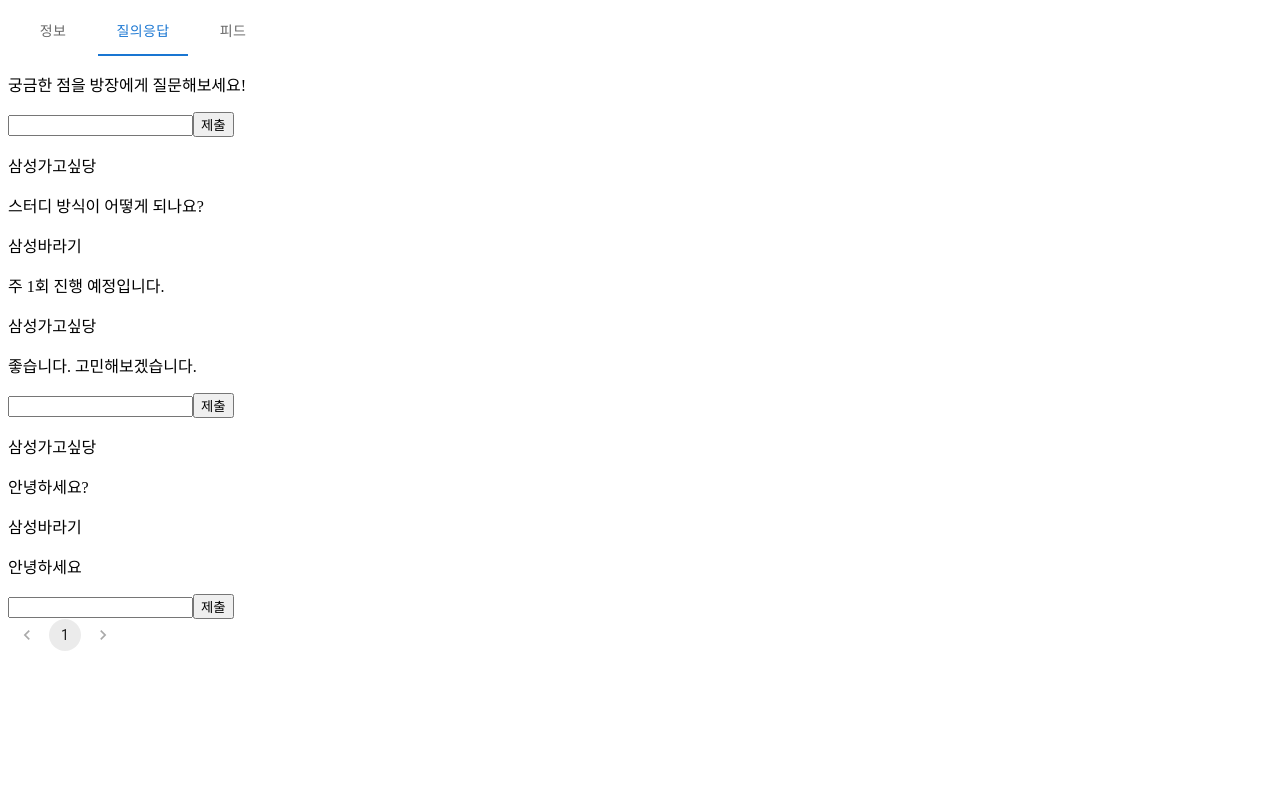
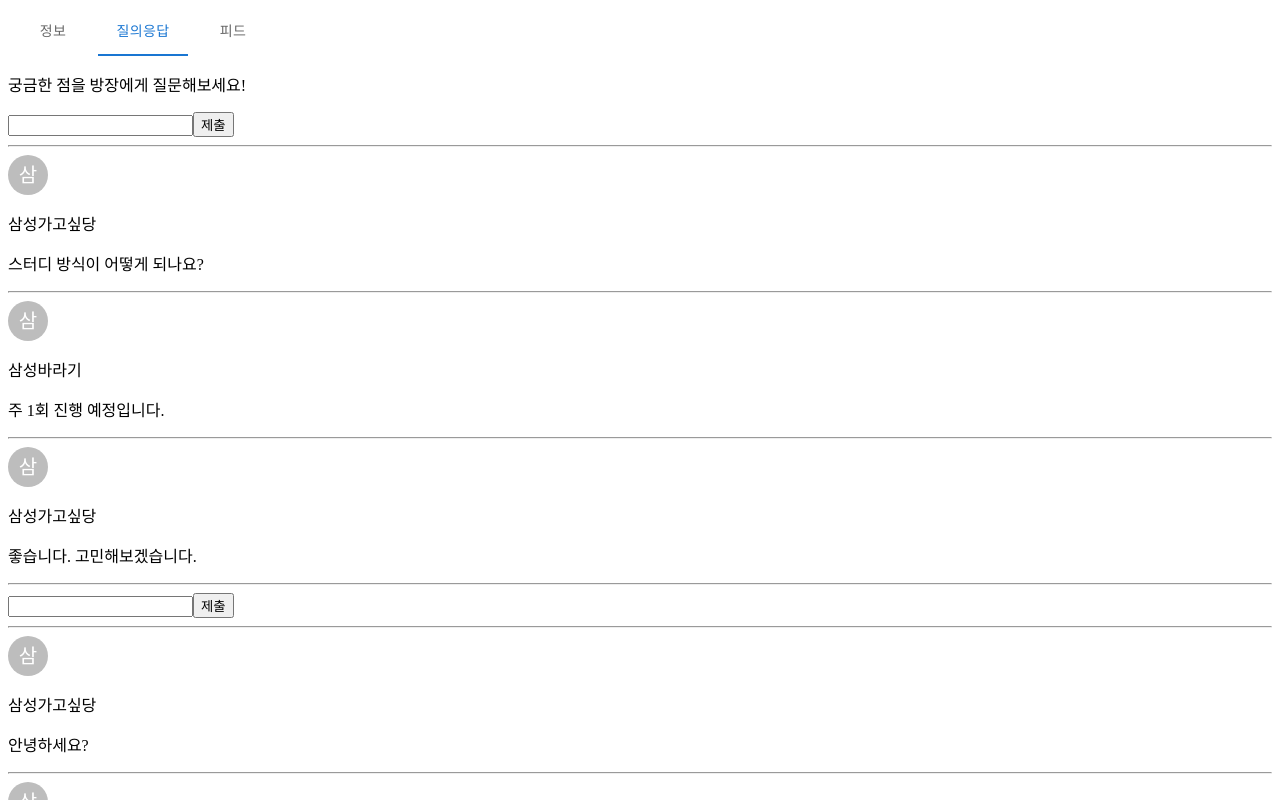
Before and after one commit to hrookim/U-R-IN, a React (Create React App) app in the folder FrontEnd/urin/: page /study/1 in a window 1280 px wide. Both pictures are taken after a click on the tab "질의응답". Shown: the top 800 px of the page. Built offline with nearby package versions, Linux system fonts and the light colour scheme.

Commit message:
:sparkles: feat : Fix prop data structure #S07P12A504-153 prop으로 전달되는 데이터의 구조를 명세에 맞게 수정

```diff
--- a/FrontEnd/urin/src/components/DetailInfo/index.js
+++ b/FrontEnd/urin/src/components/DetailInfo/index.js
@@ -1,5 +1,7 @@
 import React, { useState } from "react";
 import { Avatar, Typography } from "@mui/material";
+import { faCrown } from "@fortawesome/free-solid-svg-icons";
+import { FontAwesomeIcon } from "@fortawesome/react-fontawesome";
 
 const DetailInfo = () => {
   const [contents, setContents] = useState(
@@ -28,10 +30,12 @@
         <h2>멤버</h2>
         {participants.map((participant) => (
           <div key={participant.id}>
-            <Avatar>{participant.nickname}</Avatar>
-            <span>{participant.nickname}</span>
-            {/* 왕관모양 */}
-            {/* 강퇴버튼 */}
+            <Avatar>{participant.nickname[0]}</Avatar>
+            <span>
+              {participant.nickname}
+              {participant.isLeader && <FontAwesomeIcon icon={faCrown} />}
+            </span>
+            {/* TODO: 강퇴버튼 - 로그인 한 유저가 방장이라면 강퇴기능 추가 */}
           </div>
         ))}
       </div>
--- a/FrontEnd/urin/src/components/DetailInquiry/index.js
+++ b/FrontEnd/urin/src/components/DetailInquiry/index.js
@@ -9,13 +9,15 @@
     totalPages: 1,
     inquiryList: [
       {
+        parent: {
           inquiryId: 3,
           contents: "스터디 방식이 어떻게 되나요?",
           writerId: 2,
           writer: "삼성가고싶당",
           createdAt: "2022-07-27 10:00:00",
           isDeleted: false,
-        child: [
+        },
+        children: [
           {
             inquiryId: 4,
             contents: "주 1회 진행 예정입니다.",
@@ -35,13 +37,15 @@
         ],
       },
       {
+        parent: {
           inquiryId: 1,
           contents: "안녕하세요?",
           writerId: 2,
           writer: "삼성가고싶당",
           createdAt: "2022-07-27 09:00:00",
           isDeleted: false,
-        child: [
+        },
+        children: [
           {
             inquiryId: 2,
             contents: "안녕하세요",
--- a/FrontEnd/urin/src/components/DetailInquiryInput/index.js
+++ b/FrontEnd/urin/src/components/DetailInquiryInput/index.js
@@ -4,12 +4,10 @@
   const [value, setValue] = useState("");
   const onKeyUp = (event) => {
     setValue(event.target.value);
-    // console.log(value);
   };
 
   const onSubmit = (event) => {
     event.preventDefault();
-    // console.log(event);
     // TODO:value 제출
     setValue("");
   };
@@ -20,6 +18,7 @@
         <input onKeyUp={onKeyUp} />
         <button type="submit">제출</button>
       </form>
+      <hr />
     </div>
   );
 };
--- a/FrontEnd/urin/src/components/DetailInquiryListItem/index.js
+++ b/FrontEnd/urin/src/components/DetailInquiryListItem/index.js
@@ -7,8 +7,9 @@
 const DetailInquiryListItem = ({ inquiryListItem }) => {
   return (
     <div>
-      <InquiryParentCommentItem inquiryListItem={inquiryListItem} />
-      {inquiryListItem.child.map((childListItem) => (
+      <InquiryParentCommentItem parentItem={inquiryListItem.parent} />
+      <hr />
+      {inquiryListItem.children.map((childListItem) => (
         <InquiryChildCommentItem
           key={childListItem.inquiryId}
           childListItem={childListItem}
--- a/FrontEnd/urin/src/components/InquiryChildCommentItem/index.js
+++ b/FrontEnd/urin/src/components/InquiryChildCommentItem/index.js
@@ -1,10 +1,13 @@
 import React from "react";
+import { Avatar } from "@mui/material";
 
 const InquiryChildCommentItem = ({ childListItem }) => {
   return (
     <div>
+      <Avatar>{childListItem.writer[0]}</Avatar>
       <p>{childListItem.writer}</p>
       <p>{childListItem.contents}</p>
+      <hr />
     </div>
   );
 };
--- a/FrontEnd/urin/src/components/InquiryCommentInput/index.js
+++ b/FrontEnd/urin/src/components/InquiryCommentInput/index.js
@@ -4,12 +4,10 @@
   const [value, setValue] = useState("");
   const onKeyUp = (event) => {
     setValue(event.target.value);
-    // console.log(value);
   };
 
   const onSubmit = (event) => {
     event.preventDefault();
-    // console.log(event);
     // TODO:value 제출
     setValue("");
   };
@@ -20,6 +18,7 @@
         <input onKeyUp={onKeyUp} />
         <button type="submit">제출</button>
       </form>
+      <hr />
     </div>
   );
 };
--- a/FrontEnd/urin/src/components/InquiryParentCommentItem/index.js
+++ b/FrontEnd/urin/src/components/InquiryParentCommentItem/index.js
@@ -1,10 +1,12 @@
 import React from "react";
+import { Avatar } from "@mui/material";
 
-const InquiryParentCommentItem = ({ inquiryListItem }) => {
+const InquiryParentCommentItem = ({ parentItem }) => {
   return (
     <div>
-      <p>{inquiryListItem.writer}</p>
-      <p>{inquiryListItem.contents}</p>
+      <Avatar>{parentItem.writer[0]}</Avatar>
+      <p>{parentItem.writer}</p>
+      <p>{parentItem.contents}</p>
     </div>
   );
 };
```
Lines whose indentation alone changed are shown as unchanged.
